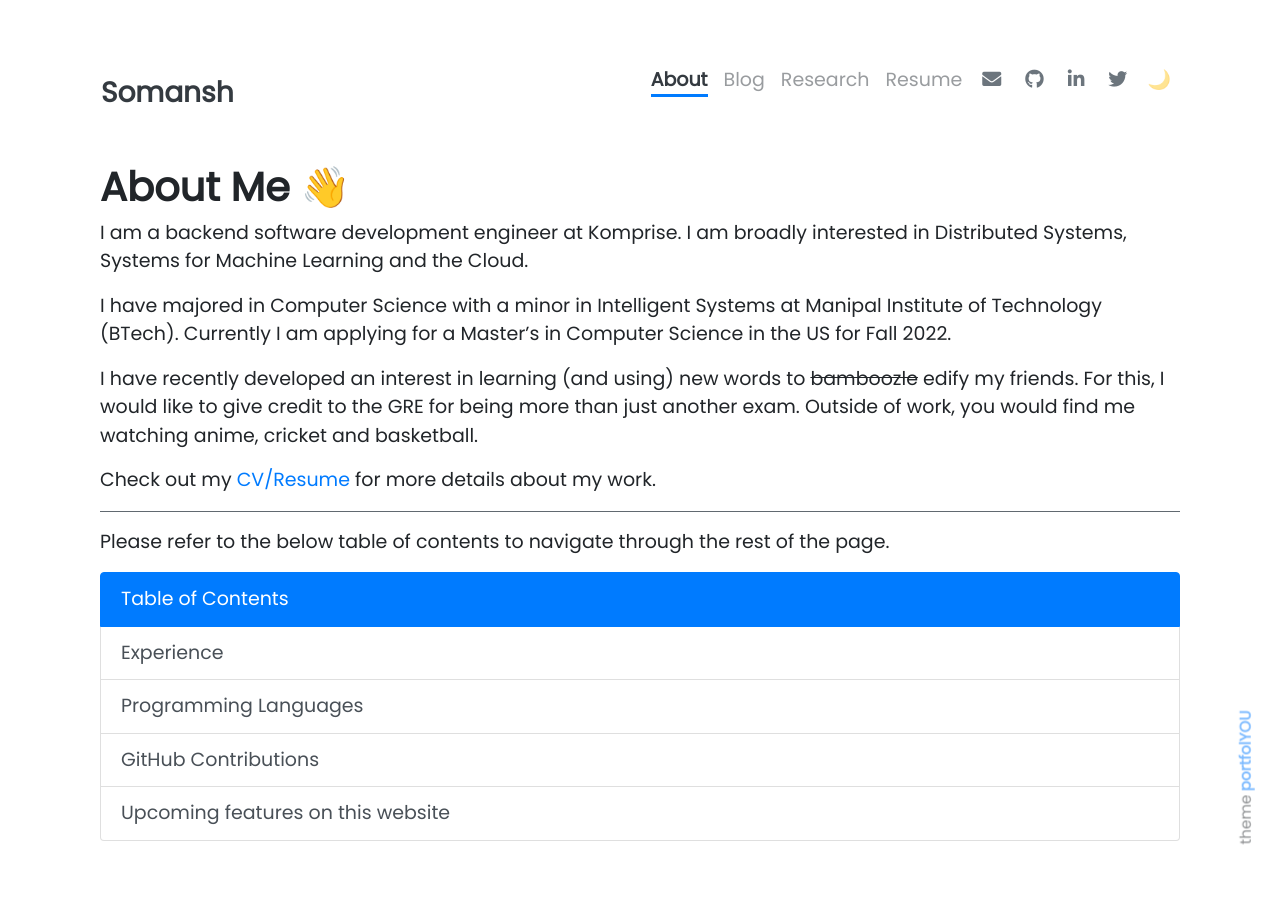
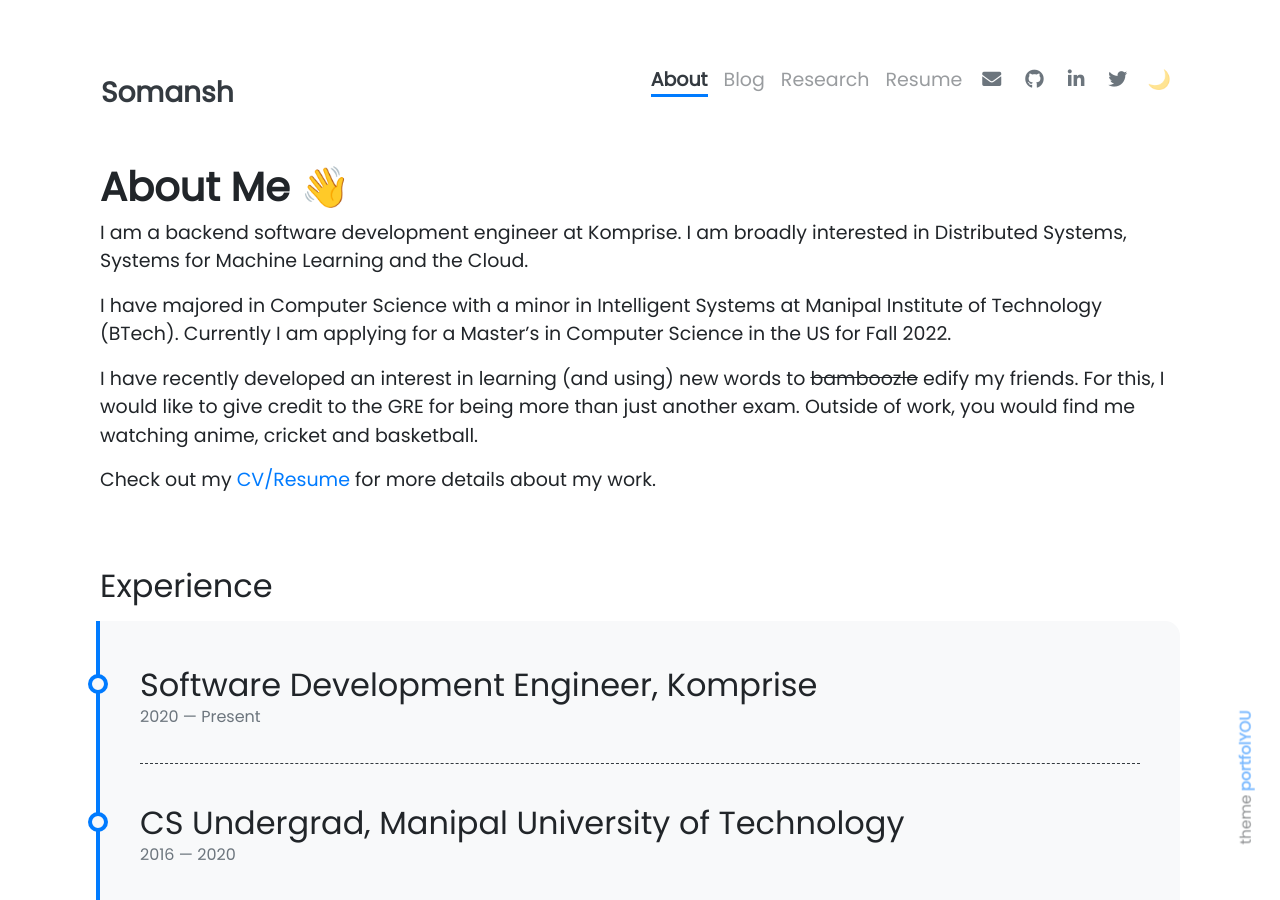
Before and after one commit to somanshreddy/somanshreddy.github.io, a Jekyll site: the page built from pages/about.md, in a window 1280 px wide and 900 px high. Built offline with Jekyll 4.4.1, drawn with Linux system fonts in a browser that asks for light colours; nearby versions of some CDN libraries; emoji names are drawn with the system emoji font.

Commit message:
Remove redundant table of content

```diff
--- a/pages/about.md
+++ b/pages/about.md
@@ -15,18 +15,6 @@ I have recently developed an interest in learning (and using) new words to <stri
 
 Check out my <a href="https://drive.google.com/file/d/1ReNcJ3OBSsS92TOQSbum2PXcYuULdD63/view?usp=sharing">CV/Resume</a> for more details about my work.
 
----
-
-Please refer to the below table of contents to navigate through the rest of the page.
-
-{% capture list_items %}
-Experience
-Programming Languages
-GitHub Contributions
-Upcoming features on this website
-{% endcapture %}
-{% include elements/list.html title="Table of Contents" type="toc" %}
-
 <div class="row" id="experience">
 {% include about/timeline.html title="Experience" %}
 </div>
```
